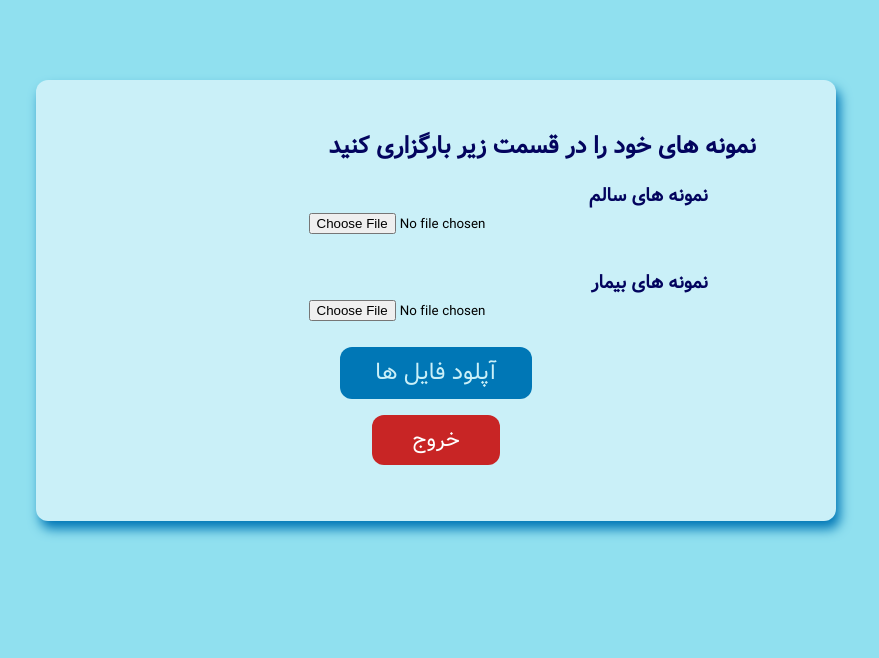
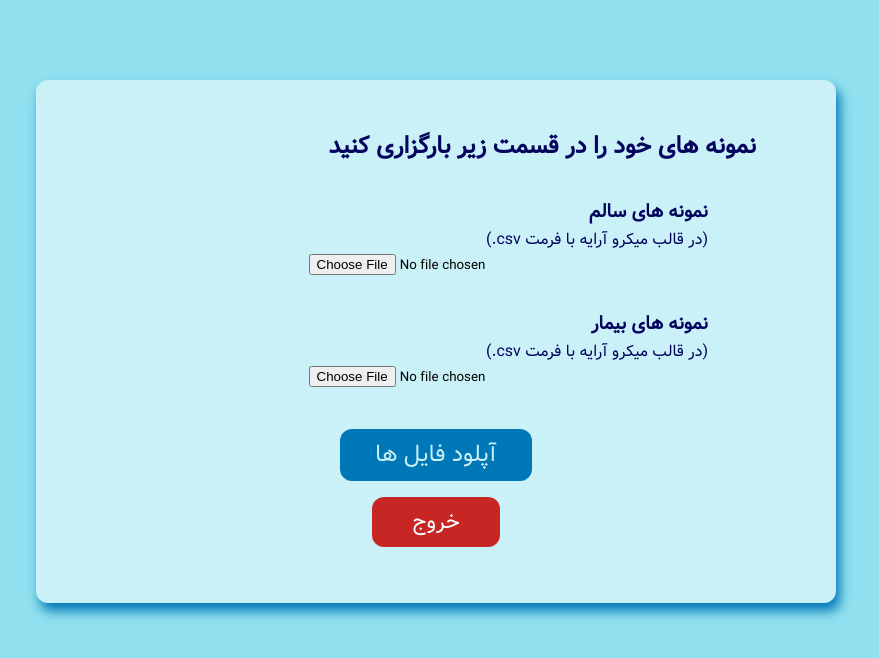
Before and after one commit to alirezanaserinia/project-front-dbrg, a React (Create React App) app: page /home in a window 1280 px wide. Shown: the top 658 px of the page, without its empty margins (204-1083 px from the left). Built offline with nearby package versions, Linux system fonts and the light colour scheme.

Commit message:
some styles improved...

```diff
--- a/src/App.js
+++ b/src/App.js
@@ -1,10 +1,10 @@
 // import './App.css';
-import SingleFileUpload from './components/FileUpload/FileUpload';
+import FileUpload from './components/FileUpload/FileUpload';
 
 function App() {
   return (
     <div className="App">
-      <SingleFileUpload />
+      <FileUpload />
       {/* <header className="App-header">
       </header> */}
     </div>
--- a/src/components/FileUpload/FileUpload.css
+++ b/src/components/FileUpload/FileUpload.css
@@ -9,13 +9,12 @@
     box-shadow: 0.25rem 0.5rem 0.75rem #0077b6;
 }
 .healthy {
+    margin-top: 1rem;
     padding: 1rem 3rem;
-
 }
 .patient {
+    margin-bottom: 1rem;
     padding: 1rem 3rem;
-
-
 }
 .upload-status {
     text-align: center;
--- a/src/components/FileUpload/FileUpload.jsx
+++ b/src/components/FileUpload/FileUpload.jsx
@@ -4,11 +4,15 @@ import { useNavigate } from "react-router-dom";
 import axios from "axios";
 import './FileUpload.css'
 
-const SingleFileUpload = () => {
+const FileUpload = () => {
 	const [file1, setFile1] = useState(null);
 	const [file2, setFile2] = useState(null);
 	const [uploadProgress, setUploadProgress] = useState(0);
 	const [uploadStatus, setUploadStatus] = useState(false);
+
+	useEffect(() => {
+        document.title = "Home";
+    }, []);
 
 	useEffect(() => {
 		if (file1 && file2) {
@@ -54,8 +58,7 @@ const SingleFileUpload = () => {
 				})
 				.then((response) => {
 					setUploadStatus('!نمونه های شما با موفقیت بارگزاری شدند');
-					console.log('file1.name')
-					console.log(newFile1.name)
+					console.log('Successful Upload')
 
 					// setFile1(null);
 					// setFile2(null);
@@ -85,11 +88,13 @@ const SingleFileUpload = () => {
 			<h2> نمونه های خود را در قسمت زیر بارگزاری کنید </h2>
 			<div className="healthy">
 				<h3>نمونه های سالم</h3>
+				<p>(.csv در قالب میکرو آرایه با فرمت)</p>
 				<input type="file" onChange={handleFile1Change} accept=".csv" />
 			</div>
 
 			<div className="patient">
 				<h3>نمونه های بیمار</h3>
+				<p>(.csv در قالب میکرو آرایه با فرمت)</p>
 				<input type="file" onChange={handleFile2Change} accept=".csv" />
 			</div>
 			<Button btnType="submit lg" click={handleUpload}>
@@ -113,4 +118,4 @@ const SingleFileUpload = () => {
 	);
 }
 
-export default SingleFileUpload;
+export default FileUpload;
--- a/src/components/Login_Register/Login.jsx
+++ b/src/components/Login_Register/Login.jsx
@@ -1,6 +1,5 @@
 import { useEffect, useState } from 'react';
 import { Link, useNavigate } from 'react-router-dom';
-// import BalootLogo from '../../assets/images/baloot-logo.svg';
 import './Login_Register.css';
 import { login } from '../../services/API';
 import { ToastContainer, toast } from 'react-toastify';
@@ -75,7 +74,7 @@ const Login = () => {
                 localStorage.setItem("accessToken", JSON.stringify(res.data));
                 console.log(JSON.parse(localStorage.getItem('accessToken')));
                 navigate('/home', { replace: true });
-                window.location.reload();
+                // window.location.reload();
             } else {
                 console.log(res);
             }
--- a/src/components/Login_Register/Register.jsx
+++ b/src/components/Login_Register/Register.jsx
@@ -77,7 +77,7 @@ const Register = () => {
                 localStorage.setItem("accessToken", JSON.stringify(res.data));
                 console.log(JSON.parse(localStorage.getItem('accessToken')));
                 navigate('/home', { replace: true });
-                window.location.reload();
+                // window.location.reload();
             } else {
             }
         } catch (err) {
--- a/src/components/UI/Input/Input.css
+++ b/src/components/UI/Input/Input.css
@@ -12,7 +12,7 @@
     width: 100%;
     height: 100%;
     background: #FFFFFF;
-    color: #0077b6 ;
+    color: #03045e ;
     border: 1px solid #03045e ;
     box-shadow: 0px 4px 4px rgba(208, 208, 208, 0.25);
     border-radius: 0.75rem;
```
